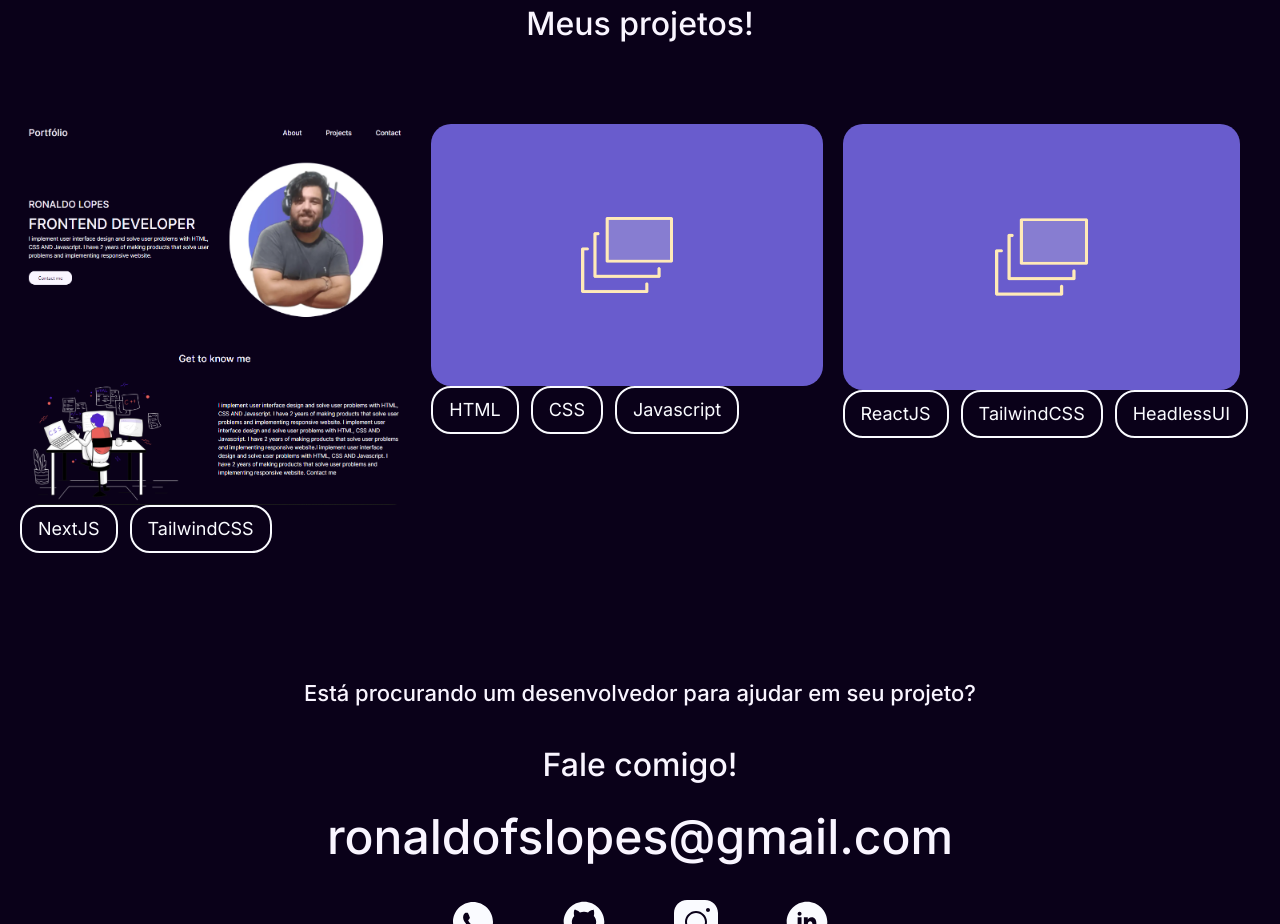
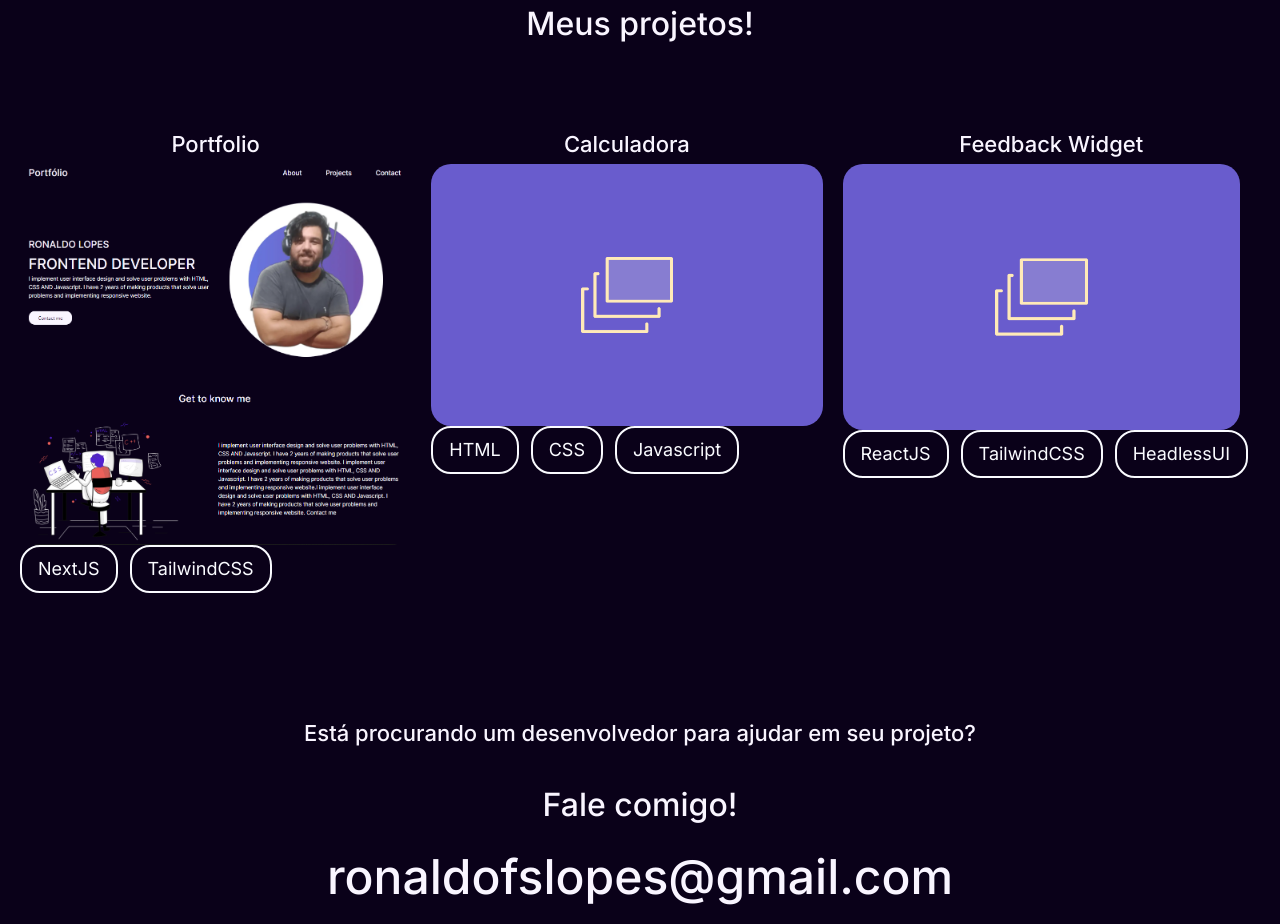
Before and after one commit to ronlopes95/portfolioNext, a Next.js app: page / in a window 1280 px wide. Shown: the part 1500-2424 px from the top of the page. Built offline with nearby package versions, Linux system fonts and the light colour scheme.

Commit message:
add titulo a todos os projetos em exposicao

```diff
--- a/src/components/Projects.tsx
+++ b/src/components/Projects.tsx
@@ -15,6 +15,7 @@ export const Projects = () => (
 
     <div className="flex">
       <div className="pr-5">
+        <h3 className="text-center">Portfolio</h3>
         <a href="https://github.com/ronlopes95/portfolioNext" target="_blank">
           <Image
             src={project1}
@@ -35,6 +36,7 @@ export const Projects = () => (
       </div>
 
       <div className="pr-5">
+        <h3 className="text-center">Calculadora</h3>
         <a
           href="https://github.com/ronlopes95/calculadora-javascript"
           target="_blank"
@@ -61,6 +63,7 @@ export const Projects = () => (
       </div>
 
       <div>
+        <h3 className="text-center">Feedback Widget</h3>
         <a href="https://github.com/ronlopes95/to-do-list" target="_blank">
           <Image
             src={placeholder}
```
